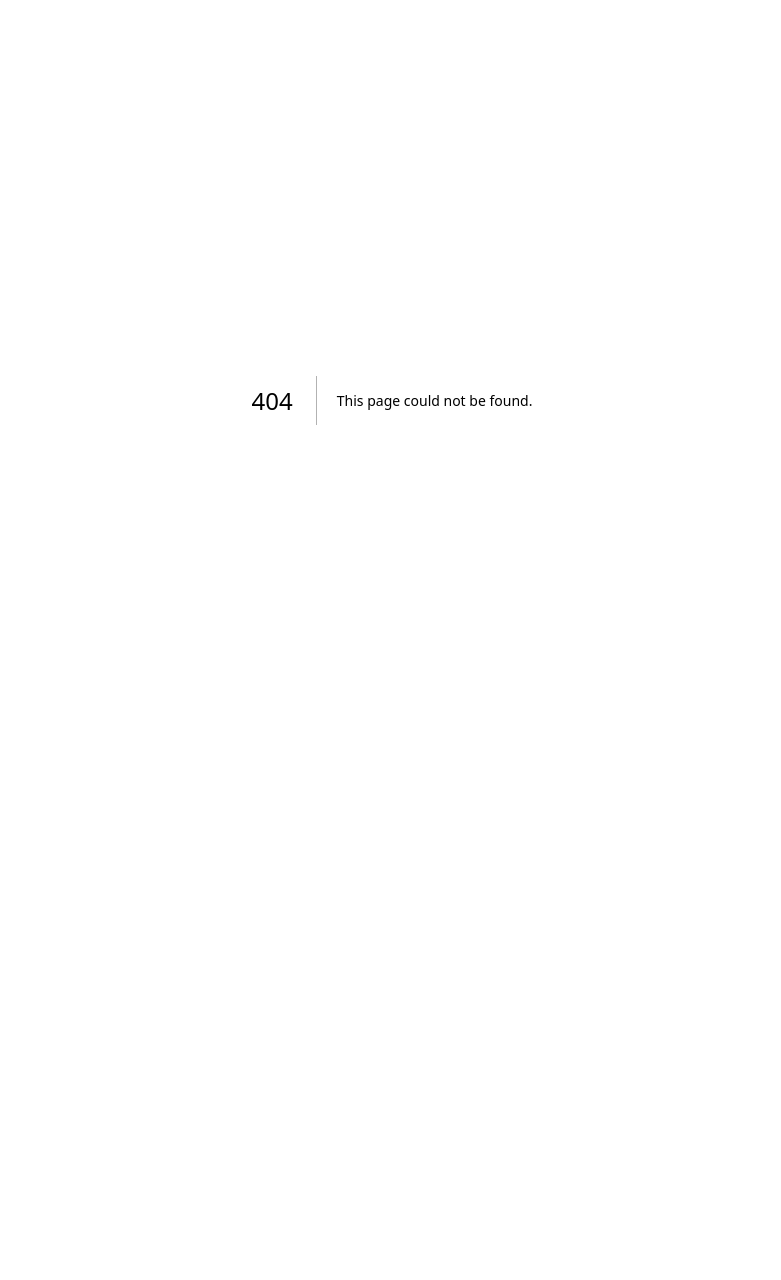
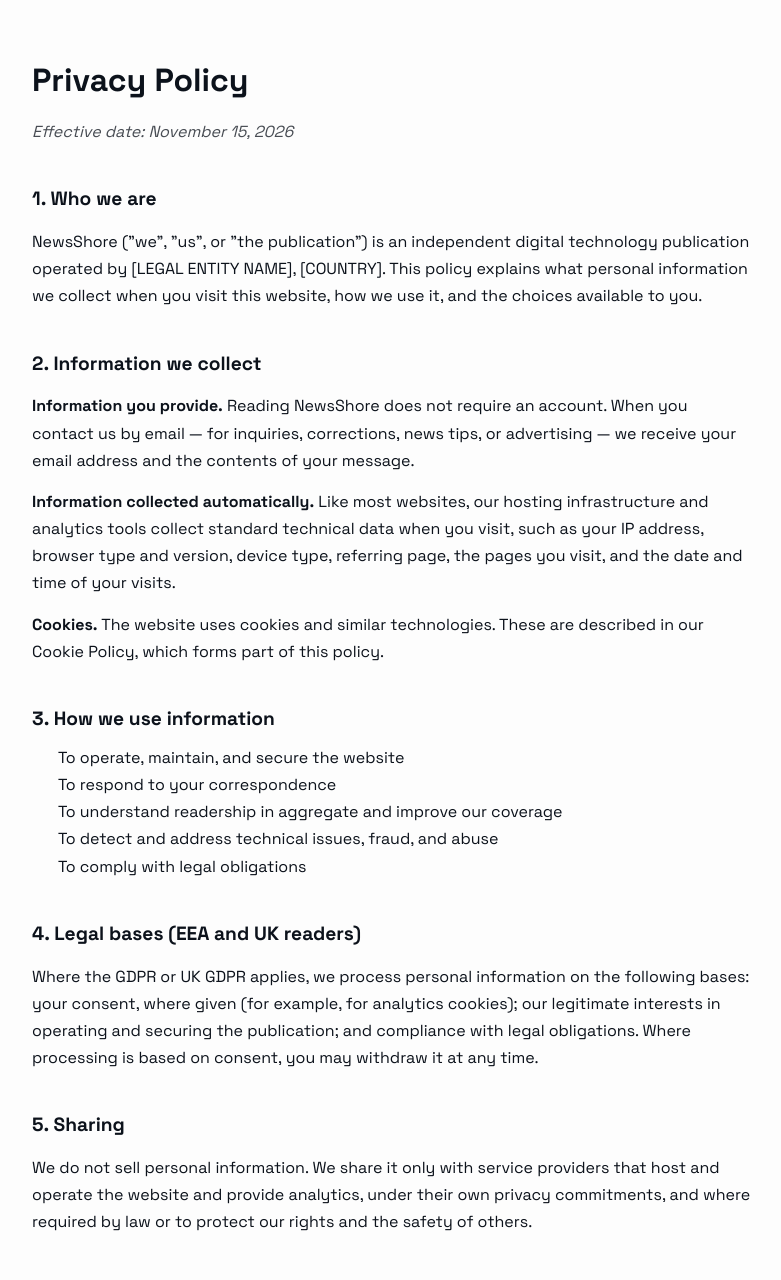
Before and after one commit to Queen135720/NewsShore, a Next.js app: page /privacy-policy in a window 1280 px wide. Before the commit this address had no page. Shown: the top 1280 px of the page, without its empty margins (248-1029 px from the left). Before the commit the page ends 800 px from the top, so only its background shows below. Built offline with nearby package versions, Linux system fonts and the light colour scheme.

Commit message:
Add Privacy Policy page component

```diff
--- /dev/null
+++ b/src/app/privacy-policy/page.jsx
@@ -0,0 +1,100 @@
+const wrap = { maxWidth: '760px', margin: '0 auto', padding: '56px 20px 96px' };
+const h1s = { fontSize: '2rem', fontWeight: 700, marginBottom: '10px' };
+const h2s = { fontSize: '1.2rem', fontWeight: 700, marginTop: '40px', marginBottom: '10px' };
+const ps = { marginTop: '14px', marginBottom: '14px', lineHeight: 1.7 };
+
+export default function PrivacyPolicyPage() {
+  return (
+    <div style={wrap}>
+      <h1 style={h1s}>Privacy Policy</h1>
+      <p style={{ ...ps, opacity: 0.75 }}><em>Effective date: November 15, 2026</em></p>
+
+      <h2 style={h2s}>1. Who we are</h2>
+      <p style={ps}>
+        NewsShore ("we", "us", or "the publication") is an independent digital technology
+        publication operated by [LEGAL ENTITY NAME], [COUNTRY]. This policy explains what
+        personal information we collect when you visit this website, how we use it, and the
+        choices available to you.
+      </p>
+
+      <h2 style={h2s}>2. Information we collect</h2>
+      <p style={ps}>
+        <strong>Information you provide.</strong> Reading NewsShore does not require an
+        account. When you contact us by email — for inquiries, corrections, news tips, or
+        advertising — we receive your email address and the contents of your message.
+      </p>
+      <p style={ps}>
+        <strong>Information collected automatically.</strong> Like most websites, our hosting
+        infrastructure and analytics tools collect standard technical data when you visit,
+        such as your IP address, browser type and version, device type, referring page, the
+        pages you visit, and the date and time of your visits.
+      </p>
+      <p style={ps}>
+        <strong>Cookies.</strong> The website uses cookies and similar technologies. These are
+        described in our Cookie Policy, which forms part of this policy.
+      </p>
+
+      <h2 style={h2s}>3. How we use information</h2>
+      <ul style={{ marginTop: '6px', marginBottom: '14px', paddingLeft: '26px', lineHeight: 1.7 }}>
+        <li>To operate, maintain, and secure the website</li>
+        <li>To respond to your correspondence</li>
+        <li>To understand readership in aggregate and improve our coverage</li>
+        <li>To detect and address technical issues, fraud, and abuse</li>
+        <li>To comply with legal obligations</li>
+      </ul>
+
+      <h2 style={h2s}>4. Legal bases (EEA and UK readers)</h2>
+      <p style={ps}>
+        Where the GDPR or UK GDPR applies, we process personal information on the following
+        bases: your consent, where given (for example, for analytics cookies); our legitimate
+        interests in operating and securing the publication; and compliance with legal
+        obligations. Where processing is based on consent, you may withdraw it at any time.
+      </p>
+
+      <h2 style={h2s}>5. Sharing</h2>
+      <p style={ps}>
+        We do not sell personal information. We share it only with service providers that
+        host and operate the website and provide analytics, under their own privacy
+        commitments, and where required by law or to protect our rights and the safety of
+        others.
+      </p>
+
+      <h2 style={h2s}>6. Retention</h2>
+      <p style={ps}>
+        Correspondence is retained for as long as necessary to handle the inquiry and for
+        reasonable record-keeping. Analytics data is retained in aggregate form. Technical
+        logs are retained according to the standard practice of our providers.
+      </p>
+
+      <h2 style={h2s}>7. Your rights</h2>
+      <p style={ps}>
+        Depending on your jurisdiction, you may have the right to request access to,
+        correction, deletion, or restriction of your personal information, to object to
+        certain processing, to request portability, and to lodge a complaint with your local
+        data protection authority. To exercise any of these rights, contact us at
+        hello@newsshore.com.
+      </p>
+
+      <h2 style={h2s}>8. Children</h2>
+      <p style={ps}>
+        The website is not directed at children under 13 (or, in the EEA, under 16), and we
+        do not knowingly collect personal information from children.
+      </p>
+
+      <h2 style={h2s}>9. International transfers</h2>
+      <p style={ps}>
+        Your information may be processed in countries other than your own. Where this
+        occurs, appropriate safeguards are applied in accordance with applicable law.
+      </p>
+
+      <h2 style={h2s}>10. Changes to this policy</h2>
+      <p style={ps}>
+        We may update this policy from time to time. Changes will be posted on this page
+        with a revised effective date.
+      </p>
+
+      <h2 style={h2s}>11. Contact</h2>
+      <p style={ps}>Questions about this policy can be sent to hello@newsshore.com.</p>
+    </div>
+  );
+}
```
